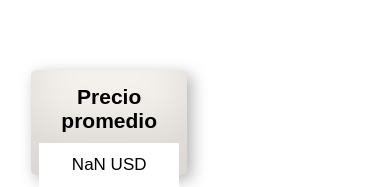
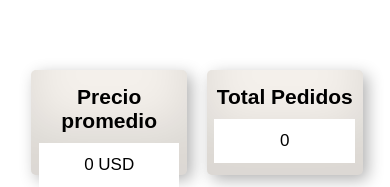
Before and after one commit to id-guzman01/proyecto_final, a React (Vite) app in the folder proyecto_final/: page / in a window 390 px wide. Shown: the part 753-940 px from the top of the page. Built offline with nearby package versions, Linux system fonts and the light colour scheme; no server answers.

Commit message:
creación del total de pedidos responsivo

```diff
--- a/proyecto_final/src/components/Dashboard.jsx
+++ b/proyecto_final/src/components/Dashboard.jsx
@@ -1,6 +1,7 @@
 import Navbar from "./Navbar";
 import TotalProducto from './TotalProducto'
 import Promedio from "./Promedio";
+import TotalPedidos from "./TotalPedidos";
 
 const Dashboard = () => {
 
@@ -8,6 +9,7 @@ const Dashboard = () => {
         <Navbar />
         <TotalProducto />
         <Promedio />
+        <TotalPedidos />
     </>);
 }
 
--- /dev/null
+++ b/proyecto_final/src/components/TotalPedidos.jsx
@@ -0,0 +1,17 @@
+import { useContext } from "react";
+import OrderContext from "../context/OrderContext";
+import style from '../styles/totalpedidos.module.css'
+
+const TotalPedidos = () => {
+
+    let { total } = useContext(OrderContext);
+
+    return (<>
+        <section id={style.card_order_total}>
+            <h2 id={style.title_total_order_card}>Total Pedidos</h2>
+            <p id={style.card_total_order_number}>{total}</p>
+        </section>
+    </>);
+}
+
+export default TotalPedidos;
--- a/proyecto_final/src/components/TotalProducto.jsx
+++ b/proyecto_final/src/components/TotalProducto.jsx
@@ -4,7 +4,7 @@ import ProductContext from "../context/ProductContext";
 
 const TotalProducto = () => {
 
-    let { productos, promedio  } = useContext(ProductContext);
+    let { productos, total  } = useContext(ProductContext);
 
     return(<>
 
@@ -17,7 +17,7 @@ const TotalProducto = () => {
                 </li>
             ))}
             </ul>
-            <p id={style.total_products}>Total de productos en el almacen: <span>{productos.length}</span></p>
+            <p id={style.total_products}>Total de productos en el almacen: <span>{total}</span></p>
         </section>
 
     </>);
--- /dev/null
+++ b/proyecto_final/src/context/OrderContext.jsx
@@ -0,0 +1,4 @@
+import { createContext } from "react";
+
+const OrderContext = createContext(null);
+export default OrderContext;
--- a/proyecto_final/src/main.jsx
+++ b/proyecto_final/src/main.jsx
@@ -3,11 +3,14 @@ import ReactDOM from 'react-dom/client'
 import App from './App.jsx'
 import './index.css'
 import ProductProvider from './provider/ProductProvider.jsx'
+import OrderProvider from './provider/OrderProvider.jsx'
 
 ReactDOM.createRoot(document.getElementById('root')).render(
   <React.StrictMode>
     <ProductProvider>
-      <App />
+      <OrderProvider>
+        <App />
+      </OrderProvider>
     </ProductProvider>
   </React.StrictMode>,
 )
--- /dev/null
+++ b/proyecto_final/src/provider/OrderProvider.jsx
@@ -0,0 +1,36 @@
+import { useEffect, useState } from "react";
+import OrderContext from "../context/OrderContext";
+
+const OrderProvider = ({children}) => {
+    let [orders,setOrders] = useState([]);
+    let [total,setTotal] = useState(0);
+
+    useEffect(() => {
+        cargarOrders();
+        return(() => {
+            setOrders([]);
+        });
+    },[]);
+
+    const cargarOrders = () => {
+        fetch('https://fakestoreapi.com/carts')
+        .then((data)=>data.json())
+        .then((data)=>{
+            setOrders(orders = data);
+            calcularTotalPedidos(data);
+        })
+        .catch((error) => console.error(error));
+    }
+
+    const calcularTotalPedidos = (arreglo) => {
+        setTotal(total = arreglo.length);
+    }
+
+    return (<>
+        <OrderContext.Provider value={{ orders, total }}>
+            {children}
+        </OrderContext.Provider>
+    </>);
+}
+
+export default OrderProvider;
--- a/proyecto_final/src/provider/ProductProvider.jsx
+++ b/proyecto_final/src/provider/ProductProvider.jsx
@@ -4,26 +4,45 @@ import { useState, useEffect } from "react";
 const ProductProvider = ({children}) => {
 
     let [productos, setProductos] = useState([]);
+    let [total,setTotal] = useState(0);
     let [promedio, setPromedio] = useState(0);
 
     useEffect(() => {
+        cargarData();
+        return(() => {
+            setProductos([]);
+            setTotal(0);
+            setPromedio(0);
+        });
+    },[]);
 
-            fetch('https://fakestoreapi.com/products')
-            .then((res)=>res.json())
-            .then((data)=> {setProductos(productos = data)})
-            .catch((error) => console.error(error));
+    const cargarData = () => {
+        fetch('https://fakestoreapi.com/products')
+        .then((res)=>res.json())
+        .then((data)=> {
+            setProductos(productos = data);
+            calcularPromedioPrecio(data);
+            calcularTotalProductos(data);
+        })
+        .catch((error) => console.error(error));
+    }
 
+    const calcularTotalProductos = (arreglo) => {
+        setTotal(total = arreglo.length);
+    }
+
+    const calcularPromedioPrecio = (arreglo) => {
             let suma = 0; let prom = 0;
-            productos.map((productos) => {
-                suma += productos.price;
+            arreglo.map((arreglo) => {
+                suma += arreglo.price;
             });
-            prom = suma/productos.length;
+            prom = suma/arreglo.length;
             setPromedio(prom.toFixed(2));
+    }
 
-    });
 
     return (<>
-        <ProductContext.Provider value={{ productos, promedio }}>
+        <ProductContext.Provider value={{ productos, total, promedio }}>
             {children}
         </ProductContext.Provider>
     </>);
--- /dev/null
+++ b/proyecto_final/src/styles/totalpedidos.module.css
@@ -0,0 +1,58 @@
+#card_order_total{
+    width: 18%;
+    height: 120px;
+    background-color: #F4F0EB;
+    position: absolute;
+    top: 30%;
+    left: 39%;
+    border-radius: 5px;
+    box-shadow:
+    inset 0 -3em 3em rgba(0,0,0,0.1), 0.3em 0.3em 1em rgba(0,0,0,0.3);
+}
+
+#title_total_order_card{
+    text-align: center;
+    margin-top: 18px;
+    margin-bottom: 10px;
+    font-size: 24px;
+}
+
+#card_total_order_number{
+    margin-top: 10px;
+    text-align: center;
+    background-color: white;
+    width: 90%;
+    padding: 12px;
+    text-align: center;
+    font-size: 18px;
+    margin-left: 5%;
+}
+
+@media screen and (max-width: 720px) {
+
+    #card_order_total{
+        width: 29%;
+        height: 105px;
+        left: 69%;
+    }
+
+    #title_total_order_card{
+        margin-top: 15px;
+        font-size: 21px;
+    }
+
+    #card_total_order_number{
+        font-size: 17px;
+    }
+
+}
+
+@media screen and (max-width: 480px) {
+
+    #card_order_total{
+        top: 97.5%;
+        left: 53%;
+        width: 40%;
+    }
+
+}
```
